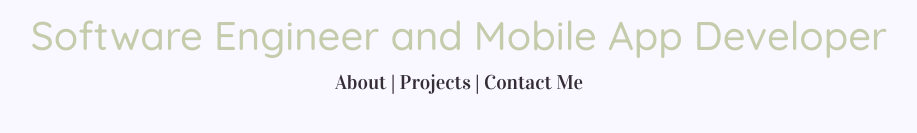
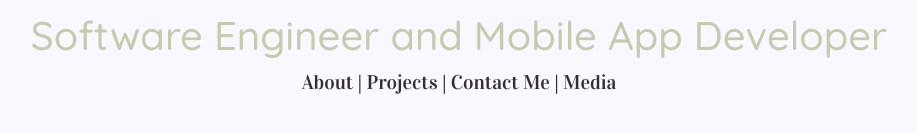
Before and after one commit to jmfulgham/jaimo.net, a React (Create React App) app: page / in a window 1280 px wide. Shown: the part 383-516 px from the top of the page, without its empty margins (181-1098 px from the left). Built offline with nearby package versions, Linux system fonts and the light colour scheme.

Commit message:
Add media route in nav

```diff
--- a/src/components/NavLinks/NavLinks.js
+++ b/src/components/NavLinks/NavLinks.js
@@ -1,5 +1,6 @@
 import React from "react";
-import { NavLink } from 'react-router-dom'
+import {NavLink} from 'react-router-dom'
+
 require("typeface-quicksand");
 require("typeface-vidaloka");
 
@@ -20,7 +21,8 @@ const activeStyles = {
 const links = [
     {
         to: '/about',
-    title: 'About '},
+        title: 'About '
+    },
 
     {
         to: "/projects",
@@ -30,10 +32,13 @@ const links = [
         to: "/contact-me",
         title: " Contact Me "
 
+    }, {
+        to: "/media",
+        title: "| Media"
     }];
 
-const NavLinks= () => {
-        return( links.map(item => {
+const NavLinks = () => {
+    return (links.map(item => {
         return (<NavLink to={item.to} style={styles} activeStyle={activeStyles}>{item.title}</NavLink>)
     }))
 
--- a/src/components/Routes/Routes.js
+++ b/src/components/Routes/Routes.js
@@ -4,6 +4,9 @@ import Welcome from '../Welcome/Welcome';
 import About from '../About/About';
 import Contact from '../Contact/Contact';
 import Projects from '../Projects/Projects';
+import Media from "../Media/Media";
+
+
 
 export default class Routes extends Component{
     render(){
@@ -11,6 +14,7 @@ export default class Routes extends Component{
             <Route path="/about" component={About} />
             <Route path="/contact-me" component={Contact} />
             <Route path="/projects" component={Projects} />
+            <Route path="/media" component={Media} />
             <Route path="/" component={Welcome} />
           </Switch>
     }
```
Also changed, not shown: 1 other file (tests, documents, lock files or other folders). Lines whose indentation alone changed are shown as unchanged.
